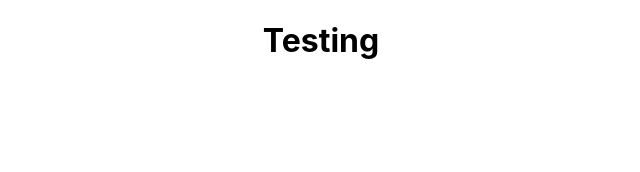
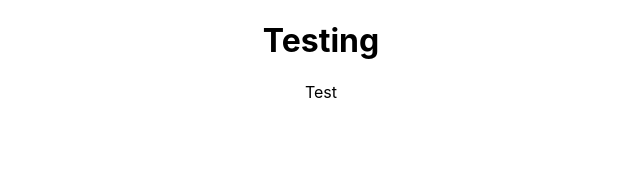
Before and after one commit to smperilla/project3frontend, a React (Create React App) app: page / in a window 1280 px wide. Shown: the top 172 px of the page, without its empty margins (319-959 px from the left). Built offline with nearby package versions, Linux system fonts and the light colour scheme.

Commit message:
starting up routes

```diff
--- a/package.json
+++ b/package.json
@@ -8,6 +8,7 @@
     "@testing-library/user-event": "^13.5.0",
     "react": "^18.2.0",
     "react-dom": "^18.2.0",
+    "react-router-dom": "^6.16.0",
     "react-scripts": "5.0.1",
     "web-vitals": "^2.1.4"
   },
--- a/src/App.js
+++ b/src/App.js
@@ -1,10 +1,12 @@
 import logo from './logo.svg';
 import './App.css';
+import { Outlet } from 'react-router-dom';
 
 function App() {
   return (
     <div className="App">
       <h1>Testing</h1>
+      <Outlet></Outlet>
     </div>
   );
 }
--- a/src/index.js
+++ b/src/index.js
@@ -3,11 +3,13 @@ import ReactDOM from 'react-dom/client';
 import './index.css';
 import App from './App';
 import reportWebVitals from './reportWebVitals';
+import { RouterProvider } from 'react-router-dom';
+import router from './router';
 
 const root = ReactDOM.createRoot(document.getElementById('root'));
 root.render(
   <React.StrictMode>
-    <App />
+    <RouterProvider router={router}></RouterProvider>
   </React.StrictMode>
 );
 
--- /dev/null
+++ b/src/pages/Test.jsx
@@ -0,0 +1,9 @@
+import React from 'react'
+
+const Test = () => {
+  return (
+    <div>Test</div>
+  )
+}
+
+export default Test
--- /dev/null
+++ b/src/router.js
@@ -0,0 +1,13 @@
+import { createBrowserRouter, createRoutesFromElements, Route } from "react-router-dom"
+import App from "./App"
+import Test from "./pages/Test"
+
+const router = createBrowserRouter(
+    createRoutesFromElements(
+        <Route path="/" element={<App></App>}>
+            <Route path="" element={<Test></Test>}></Route>
+        </Route>
+    )
+)
+
+export default router
```
Also changed, not shown: 1 other file (tests, documents, lock files or other folders).
